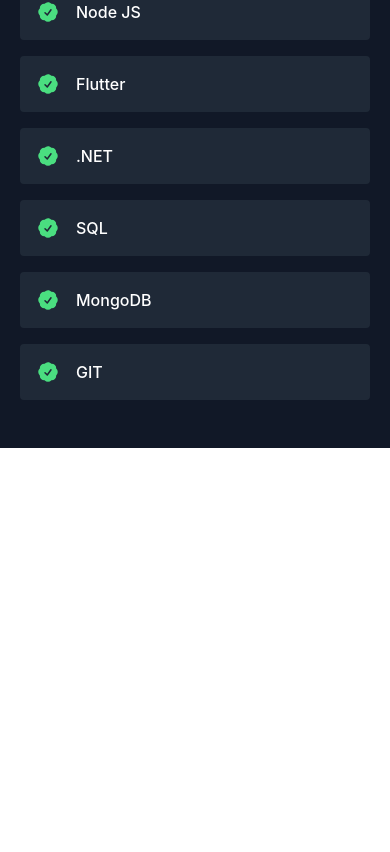
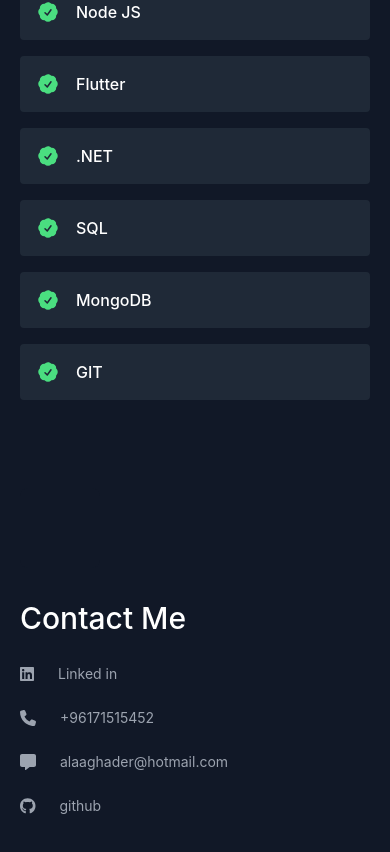
Before and after one commit to alaaghader/portfolio, a React (Create React App) app: page / in a window 390 px wide. Shown: the part 1312-2164 px from the top of the page. Before the commit the page ends 1760 px from the top, so only its background shows below. Built offline with nearby package versions, Linux system fonts and the light colour scheme; grey boxes are pictures that could not be loaded.

Commit message:
feat: contactMe

```diff
--- /dev/null
+++ b/babel-plugin-macros.config.js
@@ -0,0 +1,6 @@
+/* eslint-disable no-undef */
+module.exports = {
+  'fontawesome-svg-core': {
+    license: 'free',
+  },
+};
--- /dev/null
+++ b/babel.config.js
@@ -0,0 +1,6 @@
+/* eslint-disable no-undef */
+module.exports = function () {
+  return {
+    plugins: ['macros'],
+  };
+};
--- a/package.json
+++ b/package.json
@@ -3,6 +3,11 @@
   "version": "0.1.0",
   "private": true,
   "dependencies": {
+    "@fortawesome/fontawesome-svg-core": "^6.2.1",
+    "@fortawesome/free-brands-svg-icons": "^6.2.1",
+    "@fortawesome/free-regular-svg-icons": "^6.2.1",
+    "@fortawesome/free-solid-svg-icons": "^6.2.1",
+    "@fortawesome/react-fontawesome": "^0.2.0",
     "@heroicons/react": "^2.0.13",
     "autoprefixer": "^10.4.13",
     "eslint-plugin-jest": "^27.1.5",
--- a/src/App.tsx
+++ b/src/App.tsx
@@ -3,6 +3,7 @@
 import { Navbar } from '&components/navbar/navbar.component';
 import { About } from '&components/about/about.component';
 import { Skills } from '&components/skills/skills.component';
+import { ContactMe } from '&components/contactMe/contactMe.component';
 
 const App = () => {
   return (
@@ -10,6 +11,7 @@
       <Navbar />
       <About />
       <Skills />
+      <ContactMe />
     </main>
   );
 };
--- /dev/null
+++ b/src/components/contactMe/contactMe.component.tsx
@@ -0,0 +1,50 @@
+import React from 'react';
+import { useTranslation } from 'react-i18next';
+import { FontAwesomeIcon } from '@fortawesome/react-fontawesome';
+
+import { socialMediaAccounts } from './contactMe.data';
+
+const ContactMe = () => {
+  const { t } = useTranslation(['contactMe']);
+
+  return (
+    <section id="contact" className="relative">
+      <div className="container px-5 py-10 mx-auto flex sm:flex-nowrap flex-wrap">
+        <div className="lg:w-2/3 md:w-1/2 bg-gray-900 rounded-lg overflow-hidden sm:mr-10 p-10 flex items-end justify-start relative">
+          <iframe
+            width="100%"
+            height="100%"
+            title="map"
+            className="absolute inset-0"
+            frameBorder={0}
+            marginHeight={0}
+            marginWidth={0}
+            style={{ filter: 'opacity(0.7)' }}
+            src="https://maps.google.com/maps?width=100%25&amp;height=600&amp;hl=en&amp;q=the%20spot%20choueifat+()&amp;t=&amp;z=14&amp;ie=UTF8&amp;iwloc=B&amp;output=embed"
+          />
+        </div>
+        <div
+          id="contact"
+          className="lg:w-1/3 md:w-1/2 flex flex-col md:ml-auto w-full md:py-16 mt-8 md:mt-12"
+        >
+          <h2 className="text-white sm:text-4xl text-3xl mb-6 font-medium title-font">
+            {t('CONTACT_ME')}
+          </h2>
+          {socialMediaAccounts?.map(account => (
+            <a
+              className="relative mb-4 flex items-center"
+              href={account.redirectTo}
+            >
+              <FontAwesomeIcon icon={account.icon} />
+              <p className="leading-7 text-sm text-gray-400 ml-6">
+                {t(account.name)}
+              </p>
+            </a>
+          ))}
+        </div>
+      </div>
+    </section>
+  );
+};
+
+export { ContactMe };
--- /dev/null
+++ b/src/components/contactMe/contactMe.data.ts
@@ -0,0 +1,29 @@
+import { faLinkedin, faGithub,  } from '@fortawesome/free-brands-svg-icons';
+import { faPhone, faMessage  } from '@fortawesome/free-solid-svg-icons';
+
+import { ContactMe } from "./contactMe.type";
+
+const socialMediaAccounts : Array<ContactMe> =  [
+    {
+        name: "LINKED_IN",
+        redirectTo: "https://lb.linkedin.com/in/alaa-ghader-308049193",
+        icon: faLinkedin
+    },
+    {
+        name: "MOBILE",
+        redirectTo: "tel:+96171515452",
+        icon: faPhone,
+    },
+    {
+        name: "EMAIL",
+        redirectTo: "mailto:alaaghader@hotmail.com",
+        icon: faMessage,
+    },
+    {
+        name: "GITHUB",
+        redirectTo: "https://github.com/alaaghader",
+        icon: faGithub,
+    },
+];
+
+export { socialMediaAccounts }
--- /dev/null
+++ b/src/components/contactMe/contactMe.i18n.ts
@@ -0,0 +1,10 @@
+export const contactMeNameSpace = {
+    en: {
+        CONTACT_ME: "Contact Me",
+        LINKED_IN: "Linked in",
+        GITHUB: "github",
+        MOBILE: "+96171515452",
+        EMAIL: "alaaghader@hotmail.com"
+    },
+    ar: {},
+  };
--- a/src/components/skills/skills.component.tsx
+++ b/src/components/skills/skills.component.tsx
@@ -1,6 +1,7 @@
 import React from 'react';
 import { useTranslation } from 'react-i18next';
 import { CheckBadgeIcon } from '@heroicons/react/24/solid';
+
 import { skills } from './skills.data';
 
 const Skills = () => {
--- a/src/locales/ar.ts
+++ b/src/locales/ar.ts
@@ -1,11 +1,13 @@
 import { navbarNameSpace } from "&components/navbar/navbar.i18n"
 import { aboutNameSpace } from "&components/about/about.i18n"
 import { skillsNameSpace } from "&components/skills/skills.i18n";
+import { contactMeNameSpace } from "&components/contactMe/contactMe.i18n";
 
 const arNamespace = {
     navbar: navbarNameSpace.ar,
     about: aboutNameSpace.ar,
-    skills: skillsNameSpace.ar
+    skills: skillsNameSpace.ar,
+    contactMe: contactMeNameSpace.ar
 };
 
 export default arNamespace;
--- a/src/locales/en.ts
+++ b/src/locales/en.ts
@@ -1,11 +1,13 @@
 import { navbarNameSpace } from "&components/navbar/navbar.i18n"
 import { aboutNameSpace } from "&components/about/about.i18n"
 import { skillsNameSpace } from "&components/skills/skills.i18n";
+import { contactMeNameSpace } from "&components/contactMe/contactMe.i18n";
 
 const enNamespace = {
     navbar: navbarNameSpace.en,
     about: aboutNameSpace.en,
-    skills: skillsNameSpace.en
+    skills: skillsNameSpace.en,
+    contactMe: contactMeNameSpace.en
 };
 
 export default enNamespace;
```
Also changed, not shown: src/components/contactMe/contactMe.type.ts (added, +7 -0 lines), 1 other file (tests, documents, lock files or other folders).
